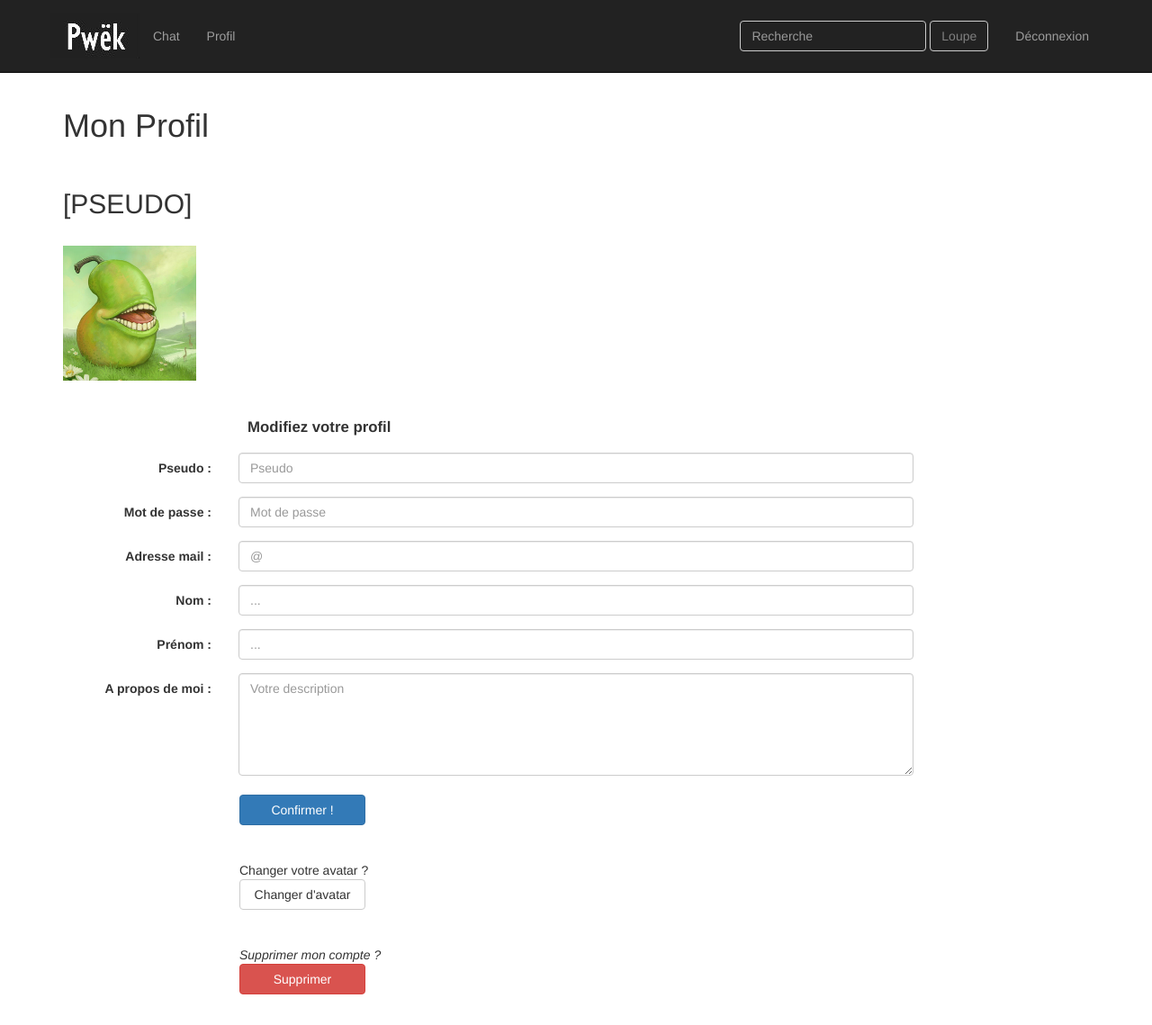
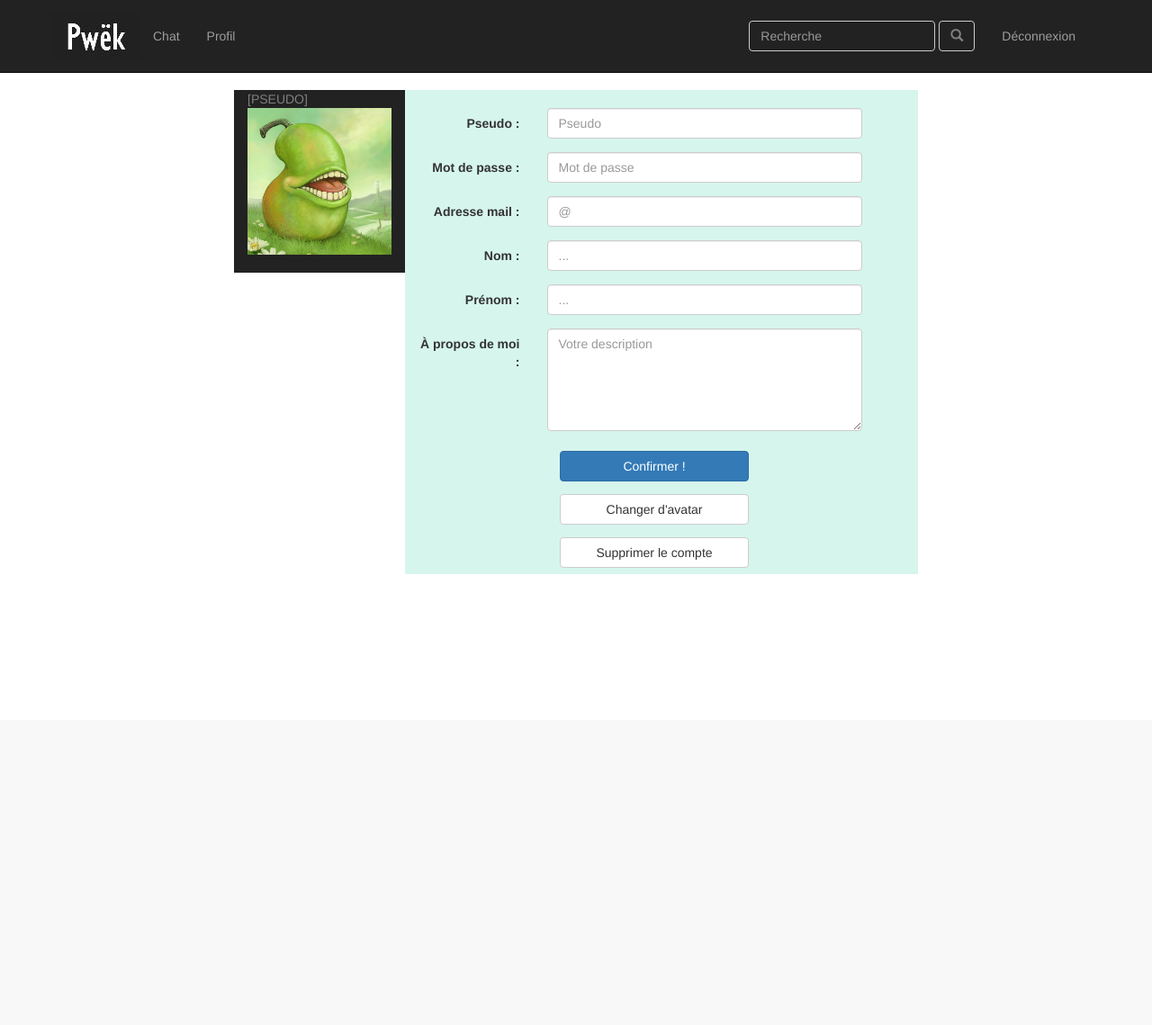
Before and after one commit to ipiteam/chat_ipi, a PHP site: page /profil.html in a window 1280 px wide. Shown: the whole page at 90% size. After the commit the page ends 638 px from the top, so only its background shows below. Run offline with PHP 8.4, Linux system fonts and the light colour scheme.

Commit message:
fin de journée 2

```diff
--- a/arthur/chat.html
+++ b/arthur/chat.html
@@ -79,6 +79,7 @@
         </div>
         <div class="ipi_mainchat">
 
+
         </div>
 
     <!-- /.container -->
--- a/arthur/css/logo-nav.css
+++ b/arthur/css/logo-nav.css
@@ -10,11 +10,12 @@ body {
 
 .navbar-fixed-top .nav {
     padding: 15px 0;
+    margin: 0;
 }
 
-/*.navbar-fixed-top .navbar-brand {
+.navbar-fixed-top .navbar-brand {
     padding: 0 15px;
-}*/
+}
 
 @media(min-width:768px) {
     body {
@@ -23,6 +24,7 @@ body {
 
     .navbar-fixed-top .navbar-brand {
         padding: 15px 0;
+        margin: 0;
     }
 }
 
@@ -67,20 +69,24 @@ body {
 	font-style: italic;
 }
 
-/* modificateurs pou les boutons */
-.nopadding {
-	padding: 6px;
-	margin-bottom: 2em;
+/* modificateurs pour les boutons */
+.monbouton {
+	width: 15em;
+  margin: 0.5em;
 }
 
-.monbouton {
-	width: 10em;
+.avatar {}
+
+.ipi_col-gauche {
+  background: #222;
+
 }
 
-.avatar {
-	height: 150px;
+.ipi_col-droite {
+  background: #d6f5ed;
+
 }
 
-.boutdubout {
-  float: right;
+.pwek_pseudo {
+  color: grey;
 }
--- a/arthur/profil.html
+++ b/arthur/profil.html
@@ -59,7 +59,7 @@
                             <div class="form-group">
                                 <input type="text" class="form-control form-control_head" placeholder="Recherche">
                             </div>
-                            <button type="submit" class="btn btn-default btn-default_head">Loupe</button>
+                            <button type="submit" class="btn btn-default btn-default_head"><span class="glyphicon glyphicon-search"></span></button>
                         </form>
                     </li>
                     <li>
@@ -74,88 +74,83 @@
 
     <!-- Page Content -->
     <div class="container">
-        <h1>Mon Profil</h1>
+        <div class="ipi_col-gauche col-lg-2 col-lg-offset-2 col-md-2 col-md-offset-2">
+    <!-- Avatar & Pseudo -->
+            <span class="pwek_pseudo">[PSEUDO]</span>
             <br>
-<!-- Avatar & Pseudo -->
-        <h2>[PSEUDO]</h2>
+            <img src="img/lolwut.jpg" alt="votre avatar" class="avatar img-responsive hidden-sm hidden-xs">
             <br>
-        <img src="img/lolwut.jpg" alt="votre avatar" class="avatar">
-        <br><br><br>
+        </div>
 <!-- Texte Intro -->
-        <span class="salut col-lg-10 col-lg-offset-2">Modifiez votre profil</span>
+        <div class="ipi_col-droite col-lg-6 col-md-6">
+        <br>
                     <!-- Le formulaire principal : pseudo, pass, mail, nom, prenom, description, couleur -->
             <form class="form-horizontal" action="" method="post">
             	<!-- pseudo -->
                 <div class="form-group">
-            	<label class="control-label col-lg-2" for="pseudo">Pseudo :</label>
-            	<div class="col-lg-8">
+                	<label class="control-label col-lg-3 col-md-3" for="pseudo">Pseudo :</label>
+                	<div class="col-lg-8 col-md-8">
                 		<input type="text" id="pseudo" class="form-control" placeholder="Pseudo">
                 	</div>
                 </div>
                 <!-- password -->
                 <div class="form-group">
-            	<label class="control-label col-lg-2" for="mdp">Mot de passe :</label>
-            	<div class="col-lg-8">
+                	<label class="control-label col-lg-3 col-md-3" for="mdp">Mot de passe :</label>
+                	<div class="col-lg-8 col-md-8">
                 		<input type="password" id="mdp" class="form-control" placeholder="Mot de passe">
                 	</div>
                 </div>
                 <!-- mail -->
                 <div class="form-group">
-                <label class="control-label col-lg-2" for="mail">Adresse mail :</label>
-                <div class="col-lg-8">
+                    <label class="control-label col-lg-3 col-md-3" for="mail">Adresse mail :</label>
+                    <div class="col-lg-8 col-md-8">
                         <input type="mail" id="mail" class="form-control" placeholder="@">
                     </div>
                 </div>
                 <!-- nom -->
                 <div class="form-group">
-                <label class="control-label col-lg-2" for="nom">Nom :</label>
-                <div class="col-lg-8">
+                    <label class="control-label col-lg-3 col-md-3" for="nom">Nom :</label>
+                    <div class="col-lg-8 col-md-8">
                         <input type="text" id="nom" class="form-control" placeholder="...">
                     </div>
                 </div>
                 <!-- prenom -->
                 <div class="form-group">
-                <label class="control-label col-lg-2" for="prenom">Prénom :</label>
-                <div class="col-lg-8">
+                    <label class="control-label col-lg-3 col-md-3" for="prenom">Prénom :</label>
+                    <div class="col-lg-8 col-md-8">
                         <input type="text" id="prenom" class="form-control" placeholder="...">
                     </div>
                 </div>
                 <!-- bio -->
                 <div class="form-group">
-                <label class="control-label col-lg-2" for="description">A propos de moi :</label>
-                <div class="col-lg-8">
+                    <label class="control-label col-lg-3 col-md-3" for="description">À propos de moi :</label>
+                    <div class="col-lg-8 col-md-8">
                         <textarea id="description" class="form-control" placeholder="Votre description" rows="5"></textarea>
                     </div>
                 </div>
                 <!-- couleur de fond des messages /!\ experimental -->
-
                 <!-- Bouton de confirmation -->
-            <div class="col-lg-10 col-lg-push-2 nopadding">
+                <div class="col-lg-9 col-lg-offset-3">
                 	<button type="submit" class="btn btn-primary monbouton">Confirmer !</button>
                 </div>
             </form>
     <!-- changer d'avatar -->
-        <div class="col-lg-10 col-lg-push-2 nopadding">
-            <span>Changer votre avatar ?</span>
-            <br>
+            <div class="row col-lg-9 col-lg-offset-3">
                 <button type="submit" class="btn btn-default monbouton">Changer d'avatar</button>
             </div>
     <!-- supprimer le compte-->
-        <div class="col-lg-10 col-lg-push-2 nopadding">
-            <span class="question">Supprimer mon compte ?</span>
-            <br>
-            <button type="submit" class="btn btn-danger monbouton">Supprimer</button>
+            <div class="row col-lg-9 col-lg-offset-3">
+                <button type="submit" class="btn btn-default monbouton">Supprimer le compte</button>
             </div>
-
+        </div>
+        <!-- fin colonne gauche -->
     </div>
     <!-- /.container -->
 
     <!-- jQuery -->
     <script src="js/jquery.js"></script>
-
     <!-- Bootstrap Core JavaScript -->
     <script src="js/bootstrap.min.js"></script>
-
 </body>
 
 </html>
```
Lines whose indentation alone changed are shown as unchanged.
